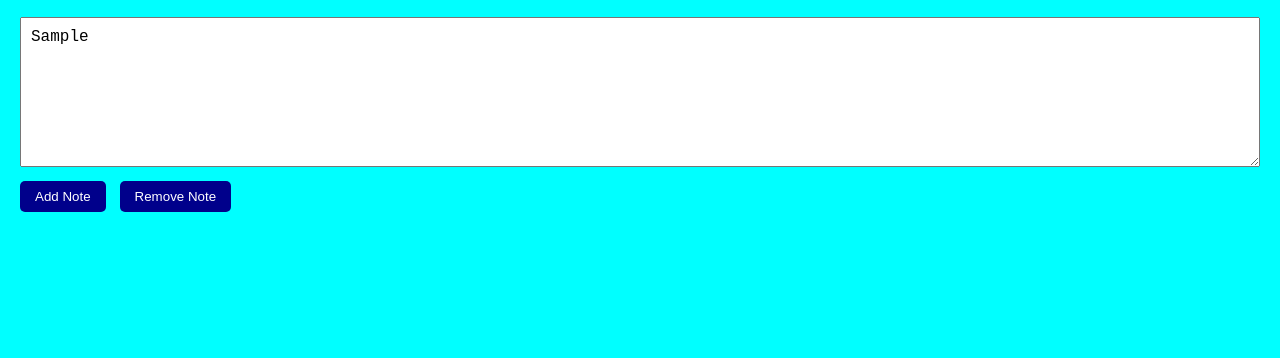
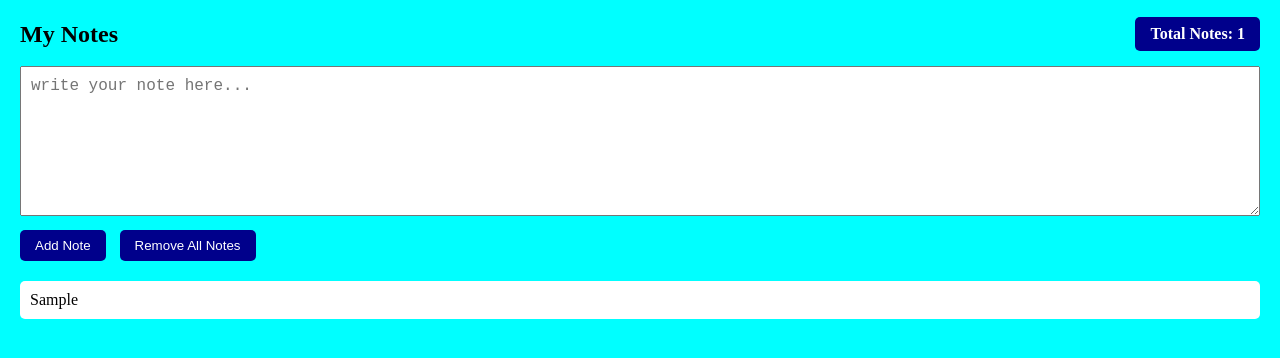
Before and after one commit to rana0353111-a11y/noteapp-js, a plain HTML site: page index.html in a window 1280 px wide. Both pictures are taken after typing "Sample" into the empty fields and a click on the button "Add Note". Shown: the part 40-398 px from the top of the page. Drawn offline with Linux system fonts and the light colour scheme.

Commit message:
feat: Add note counter and fix JavaScript errors

```diff
--- a/index.html
+++ b/index.html
@@ -46,54 +46,49 @@
 <body>
 
   <h1>NOTE-APP</h1>
-  <!-- <div class="container">
-    <textarea id="input-box" placeholder="Write your note here..."></textarea>
-    <br>
-    <button onclick="addNote()">Add Note</button>
-    <button onclick="removeNotes()">Remove Notes</button>
-
-    <div class="notes" id="notes-list"></div>
-  </div> -->
   <div class="container">
+    <div style="display: flex; justify-content: space-between; align-items: center; margin-bottom: 15px;">
+      <h2>My Notes</h2>
+      <div style="background: darkblue; color: white; padding: 8px 15px; border-radius: 5px; font-weight: bold;">
+        Total Notes: <span id="note-counter">0</span>
+      </div>
+    </div>
     <textarea id="input-box" placeholder="write your note here..."></textarea>
     <button onClick="addNote()">Add Note</button>
-    <button onClick="removeNotes()">Remove Note</button>
+    <button onClick="removeNotes()">Remove All Notes</button>
     <div class="notes" id="notes-list"></div>
-
-
   </div>
 
   <script>
-    // let notesList = document.getElementById("notes-list");
-    // let inputBox = document.getElementById("input-box");
+    let notesList = document.getElementById("notes-list");
+    let inputBox = document.getElementById("input-box");
+    let noteCounter = document.getElementById("note-counter");
 
-    // function addNote(){
-    //   if(inputBox.value.trim() === ""){
-    //     alert("Please write something before adding!");
-    //     return;
-    //   }
-    //   let note = document.createElement("div");
-    //   note.classList.add("note");
-    //   note.textContent = inputBox.value;
-    //   notesList.appendChild(note);
-    //   inputBox.value = ""; // clear textarea
-    // }
+    function updateCounter(){
+      let count = notesList.querySelectorAll(".note").length;
+      noteCounter.textContent = count;
+    }
 
-    // function removeNotes(){
-    //   notesList.innerHTML = ""; // clears all notes
-    // }
-    let notesList =document.getelemetbyId("notes-List")
-    let inputBox = document.getElemetById("input-box")
+    function addNote(){
+      if(inputBox.value.trim() === ""){
+        alert("Please write something before adding!");
+        return;
+      }
+      let note = document.createElement("div");
+      note.classList.add("note");
+      note.textContent = inputBox.value;
+      notesList.appendChild(note);
+      inputBox.value = ""; // clear textarea
+      updateCounter(); // update the counter
+    }
 
-    addNote(){
-        if(inputBox.value.trim()=== ""){
-          alert("write someting")
-           return;
-        }
+    function removeNotes(){
+      notesList.innerHTML = ""; // clears all notes
+      updateCounter(); // update the counter
     }
-    let note = document.createElemet("div")
-     note.classList.add("note")
-     note.textContent = inputBox.value
+
+    // Initialize counter on page load
+    updateCounter();
   </script>
 
 </body>
```
